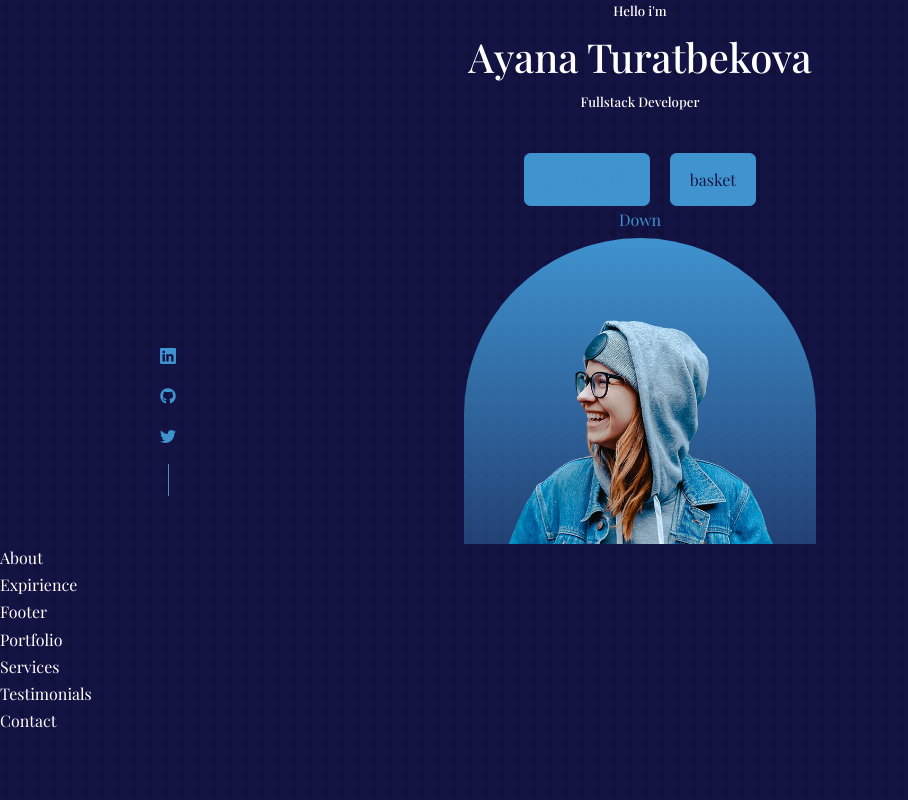
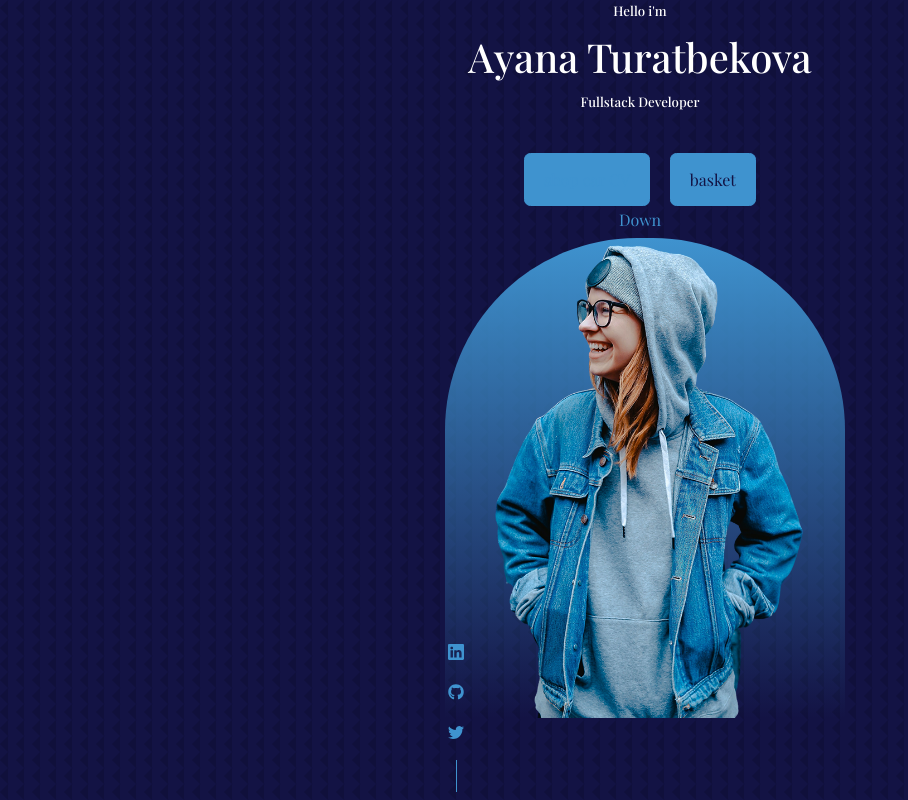
Before and after one commit to muhamedmahu/courses-in-china, a React (Create React App) app: page / in a window 1280 px wide. Shown: the top 800 px of the page, without its empty margins (0-908 px from the left). Built offline with nearby package versions, Linux system fonts and the light colour scheme; a web font is replaced by a local one.

Commit message:
not commit

```diff
--- a/src/components/Header/Header.css
+++ b/src/components/Header/Header.css
@@ -1,6 +1,6 @@
 header {
     height: 100vh;
-    padding-top: 1  rem;
+    padding-bottom: 0%;
     overflow: hidden;
 }
 
@@ -23,8 +23,8 @@ header {
      align-items: center;
      gap: 0.8rem;
      position: absolute;
-     left: 0;
-     bottom: 3rem;
+     left: 18rem;
+     top: 80%;
  }
 
  .header__socials::after {
@@ -36,14 +36,14 @@ header {
 
  .me {
 background: linear-gradient(var(--color-primary), transparent);
-width: 22rem;
+width: 25rem;
 height: 30rem;
 position: absolute;
-left: calc(50% - 11rem);
+left: calc(48% - 11rem);
 margin-top: 2rem;
 border-radius: 12rem 12rem 0 0;
 overflow: hidden;
-padding: 5rem 1.5rem 1.5rem 1.5rem;
+padding: 5px 40px 50px 40px;
 
 
  }
@@ -57,12 +57,13 @@ padding: 5rem 1.5rem 1.5rem 1.5rem;
      font-size: 0.9rem;
  }
 
- @media screen and (min-width: 600px) {
+ @media screen and (max-width: 600px) {
      header {
          height: 68vh;
      }
      .me {
-         justify-content: center;
+         width: 70%;
+         left: 5rem;
      }
  }
 
--- a/src/components/Header/HeaderSocials.jsx
+++ b/src/components/Header/HeaderSocials.jsx
@@ -5,9 +5,9 @@ import {BsTwitter} from 'react-icons/bs'
 const HeaderSocials = () => {
   return (
     <div className='header__socials'>
-<a href="https://linkedin.com" target="_blank"><BsLinkedin/></a>
-<a href="https://github.com" target="_blank"><FaGithub/></a>
-<a href="https://twitter.com" target="_blank"><BsTwitter/></a>
+<a href="https://linkedin.com" target="blank"><BsLinkedin/></a>
+<a href="https://github.com" target="blank"><FaGithub/></a>
+<a href="https://twitter.com" target="blank"><BsTwitter/></a>
 
     </div>
   )
--- a/src/index.css
+++ b/src/index.css
@@ -103,6 +103,7 @@ background-color: #3f93cf;
     cursor: pointer;
     border: 1px solid var(--color-primary);
     transition: var(--transition);
+
 }
 
 .bnt:hover {
```
